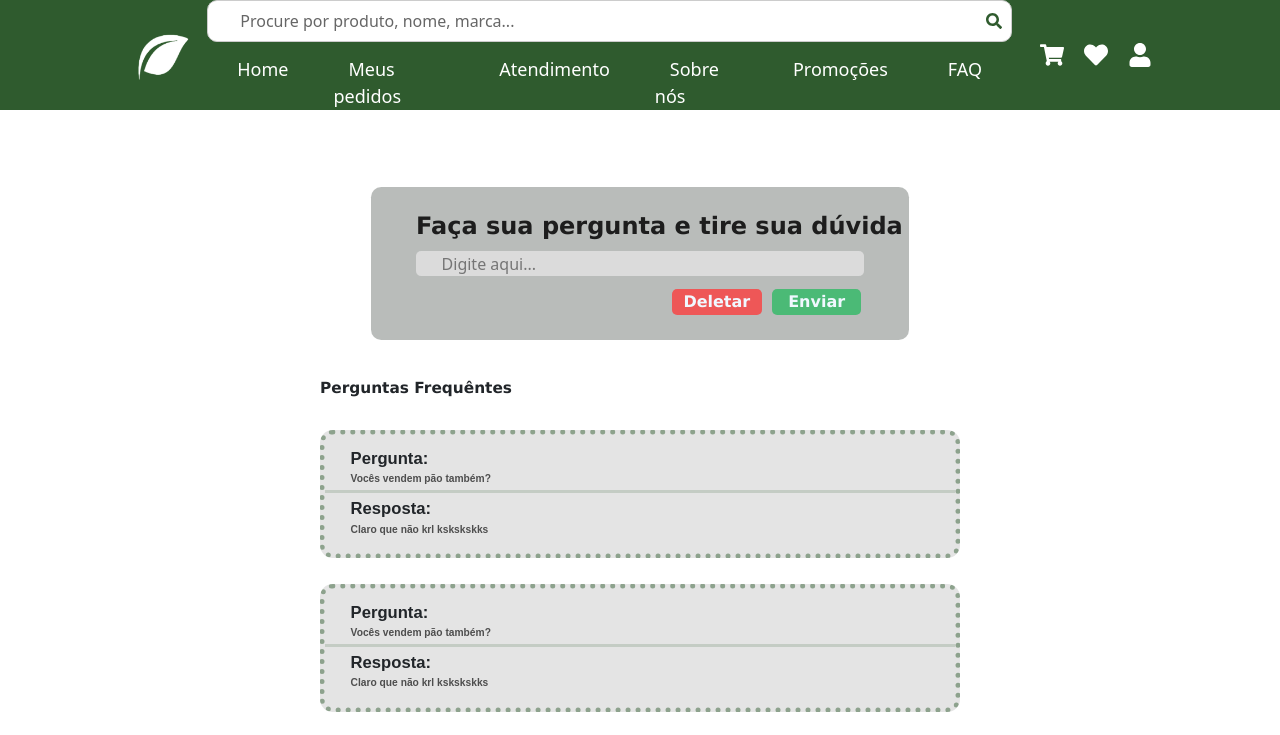
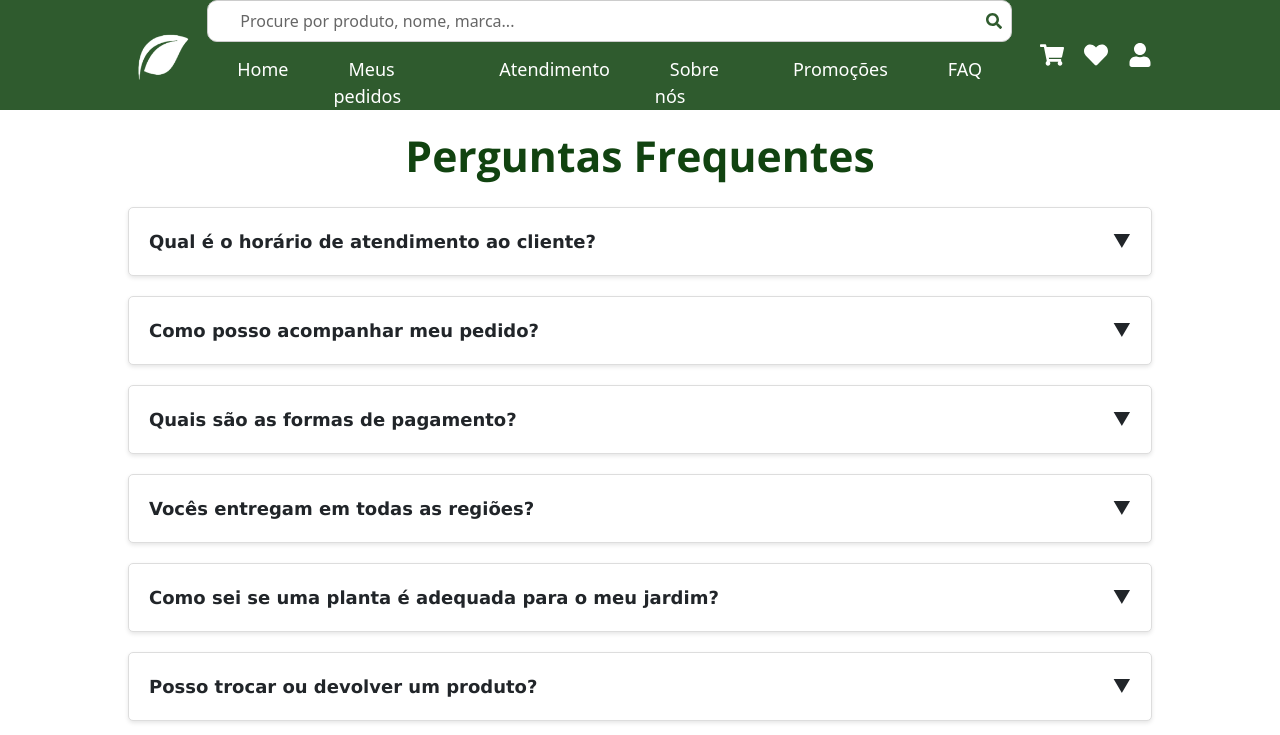
Before and after one commit to Plantsp/plantsp, a React (Create React App) app: page /faq in a window 1280 px wide. Shown: the top 735 px of the page. Built offline with nearby package versions, Linux system fonts and the light colour scheme.

Commit message:
Ajustes na tela de FAQ

```diff
--- a/src/pages/faq/faq.css
+++ b/src/pages/faq/faq.css
@@ -1,124 +1,49 @@
-#G{
-    height: 65vw;
-    padding-top: 6vw;
-    justify-content: center;
+.faq-container {
     display: flex;
+    flex-direction: column;
+    align-items: center;
+    margin-bottom: 30px;
 }
 
-
-#pergunta{
-    padding: 2vw 0 0 3.5vw;
-    width: 42vw;
-    height: 12vw;
-    display: flex;
-    background-color: #212c2350;
-    border-radius: 0.8vw;
+.faq-card {
+    width: 80%;
+    background-color: #fff;
+    border: 1px solid #ddd;
+    border-radius: 5px;
+    padding: 20px;
+    margin: 10px 0;
+    cursor: pointer;
+    transition: background-color 0.3s ease;
+    box-shadow: 0 2px 4px rgba(0, 0, 0, 0.1);
 }
 
-#cliente_pergunta{
-    position: absolute;
-    font: bold 18pt Verdana;
-    color:rgb(29, 29, 29);
-    user-select: none;
+.faq-card:hover {
+    background-color: #f1f1f1;
 }
 
-#arera_pergunta{
-    width: 35vw;
-    height: 2vw;
-    border: none;
-    border-radius: 0.4vw;
-    background-color: rgb(219, 219, 219);
-    padding-left: 2vw;
-    margin-top: 3vw;
+.faq-card-header {
+    display: flex;
+    justify-content: space-between;
+    align-items: center;
 }
 
-#btns{
-    margin: 6vw 0 0 20vw;
-    position: absolute;
+.faq-card h3 {
+    margin: 0;
+    font-size: 18px;
 }
 
-.perbtn{
-    height: 2vw;
-    width: 7vw;
-    border-radius: 0.4vw;
-    color:aliceblue;
-    border: none;
-    transition: 1s;
+.faq-icon {
+    font-size: 18px;
+    transition: transform 0.3s ease;
 }
 
-#deletar{
-    background-color: #EE5757;
-    font: bold 12pt Verdana;
+.faq-icon.active {
+    transform: rotate(180deg); /* A seta gira quando o card está aberto */
+
 }
 
-#enviar{
-    background-color: #4BBA76;
-    font: bold 12pt Verdana;
-    margin: 0 0 0 0.8vw
+.faq-resposta {
+    margin-top: 10px;
+    font-size: 16px;
+    color: #555;
 }
-
-#deletar:hover{
-    background-color: rgb(218, 123, 123);
-    transition: 0.5s;
-}
-
-#enviar:hover{
-    background-color: rgb(126, 197, 104);
-    transition: 0.5s;
-}
-
-.faq_label{
-    position: absolute;
-    margin:  15vw 35vw 0 0;
-    font: bold 1.2vw Verdana
-}
-
-#pergunta_rep{
-    margin-top: 19vw;
-    position: absolute;
-    height:40vw;
-    overflow: hidden;
-}
-
-.caixa_pr{
-    background-color: #e4e4e4;
-    width: 50vw;
-    height:10vw;
-    margin: 0 0 2vw 0;
-    border-radius: 1vw;
-    border-width: 0.4vw;
-    border-style:dotted;
-    border-color: #2f5b2e7a;
-}
-
-.perguntaT{
-    font: bold 1.3vw Arial;
-    position: absolute;
-    margin: 1.1vw 0 0 2vw;
-}
-
-.caixa_da_pergunta{
-    font: bold 0.8vw Arial;
-    position: absolute;
-    margin: 3vw 0 0 2vw;
-    color: #4e4e4e;
-}
-
-.RespostT{
-    font: bold 1.3vw Arial;
-    position: absolute;
-    margin: 0.5vw 0 0 2vw;
-}
-
-.caixa_de_resposta{
-    font: bold 0.8vw Arial;
-    position: absolute;
-    margin: 2.4vw 0 0 2vw;
-    color: #4e4e4e;
-}
-
-.sep{
-    margin-top: 4.3vw;
-    height: 4vw;
-    border-top: 0.3vw solid #2f5b2e2d;
-}
--- a/src/pages/faq/faq.js
+++ b/src/pages/faq/faq.js
@@ -1,65 +1,48 @@
+import React, { useState } from 'react';
 import Header from '../../components/header/headerdesktop';
 import Footer from '../../components/footer/footer';
 import "./faq.css";
+import '../../styles/global.css';
 
 function Faq() {
 
+    // Lista de perguntas e respostas
+    const perguntasRespostas = [
+        { pergunta: "Qual é o horário de atendimento ao cliente?", resposta: "Nosso atendimento ao cliente está disponível de segunda a sexta-feira, das 9h às 18h, através do e-mail. Fora desse horário, você pode deixar uma mensagem e responderemos no próximo dia útil." },
+        { pergunta: "Como posso acompanhar meu pedido?", resposta: "Você pode acompanhar seu pedido no painel de usuário, acessando a seção de pedidos." },
+        { pergunta: "Quais são as formas de pagamento?", resposta: "Aceitamos cartões de crédito, débito e pagamentos via PIX." },
+        { pergunta: "Vocês entregam em todas as regiões?", resposta: "Sim, fazemos entregas em todo o Brasil. As taxas de frete variam conforme a região." },
+        { pergunta: "Como sei se uma planta é adequada para o meu jardim?", resposta: "Cada produto possui uma descrição detalhada sobre as condições ideais de cultivo. Caso tenha dúvidas, nossa equipe de atendimento está à disposição para ajudar!" },
+        { pergunta: "Posso trocar ou devolver um produto?", resposta: "Sim, aceitamos trocas e devoluções dentro de 7 dias após o recebimento, conforme a política de trocas disponível no site." },
+        { pergunta: "Como posso cuidar das minhas plantas?", resposta: "Em cada produto, fornecemos informações sobre os cuidados necessários. Também temos um blog com dicas e tutoriais de jardinagem que podem te ajudar a manter suas plantas saudáveis!" }
+    ];
+
+    // Estado para controlar a pergunta atualmente ativa
+    const [ativaIndex, setAtivaIndex] = useState(null);
+
+    // Função para alternar a exibição da resposta
+    const toggleResposta = (index) => {
+        setAtivaIndex(ativaIndex === index ? null : index);
+    };
+
     return (
         <div>
-            <Header></Header>
-                <div id="G">
-
-                    <div id="pergunta">
-                        <h2 id="cliente_pergunta">Faça sua pergunta e tire sua dúvida</h2>
-                        <input type="text" placeholder="Digite aqui..." id="arera_pergunta"></input>
-                        <div id="btns">
-                            <button className="perbtn" id="deletar" type='reset'>Deletar</button>
-                            <button className="perbtn" id="enviar" type='submit'>Enviar</button>
+            <Header />
+            <h2 className="title-top pt-3">Perguntas Frequentes</h2>
+            <div className="faq-container">
+                {perguntasRespostas.map((item, index) => (
+                    <div key={index} className="faq-card" onClick={() => toggleResposta(index)}>
+                        <div className="faq-card-header">
+                            <h3>{item.pergunta}</h3>
+                            <span className={`faq-icon ${ativaIndex === index ? 'active' : ''}`}>&#x25BC;</span> {/* Setinha V */}
                         </div>
+                        {ativaIndex === index && <p className="faq-resposta">{item.resposta}</p>}
                     </div>
-
-                    <label className='faq_label'>Perguntas Frequêntes</label>
-
-                    <div id="pergunta_rep">
-
-                        <div className="caixa_pr">
-                            <h2 className="perguntaT">Pergunta:</h2>
-                            <p className="caixa_da_pergunta">Vocês vendem pão também?</p>
-
-                            <div className="sep">
-                                <h2 className="RespostT">Resposta:</h2>
-                                <p className="caixa_de_resposta">Claro que não krl kskskskks</p>
-                            </div>
-                        </div>
-
-                        <div className="caixa_pr">
-                            <h2 className="perguntaT">Pergunta:</h2>
-                            <p className="caixa_da_pergunta">Vocês vendem pão também?</p>
-
-                            <div className="sep">
-                                <h2 className="RespostT">Resposta:</h2>
-                                <p className="caixa_de_resposta">Claro que não krl kskskskks</p>
-                            </div>
-                        </div>
-
-                        <div className="caixa_pr">
-                            <h2 className="perguntaT">Pergunta:</h2>
-                            <p className="caixa_da_pergunta">Vocês vendem pão também?</p>
-
-                            <div className="sep">
-                                <h2 className="RespostT">Resposta:</h2>
-                                <p className="caixa_de_resposta">Claro que não krl kskskskks</p>
-                            </div>
-                        </div>
-                    </div>
-
-                </div>
-
-
-            <Footer></Footer>
-      </div>
+                ))}
+            </div>
+            <Footer />
+        </div>
     );
 }
 
-
 export default Faq;
```
